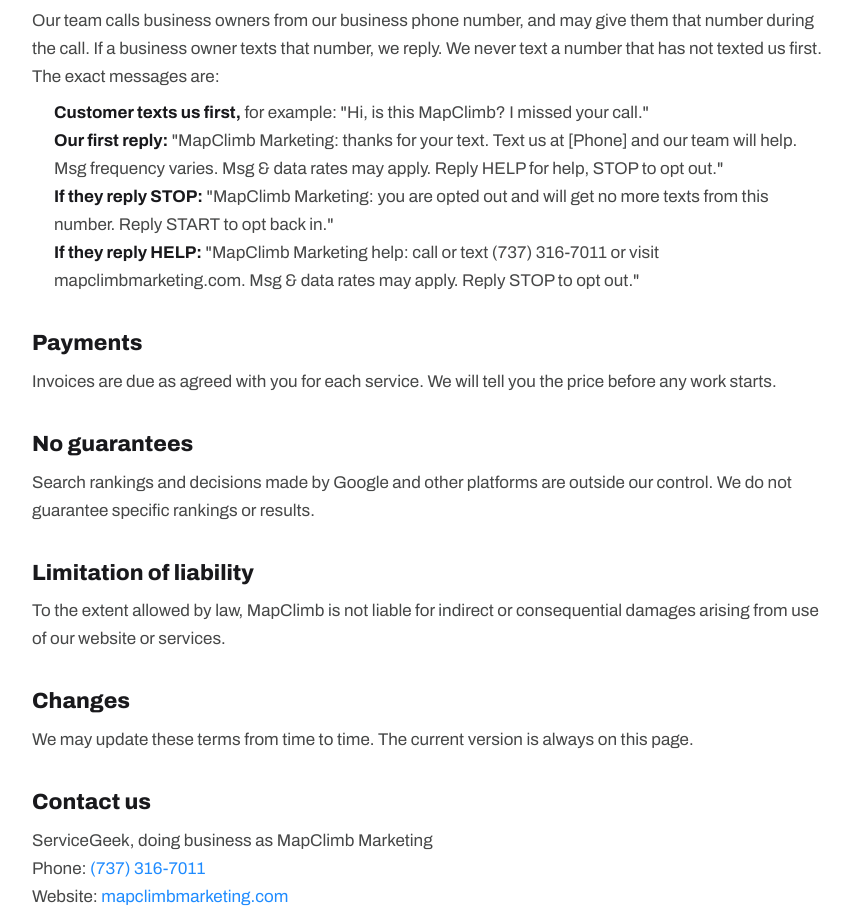
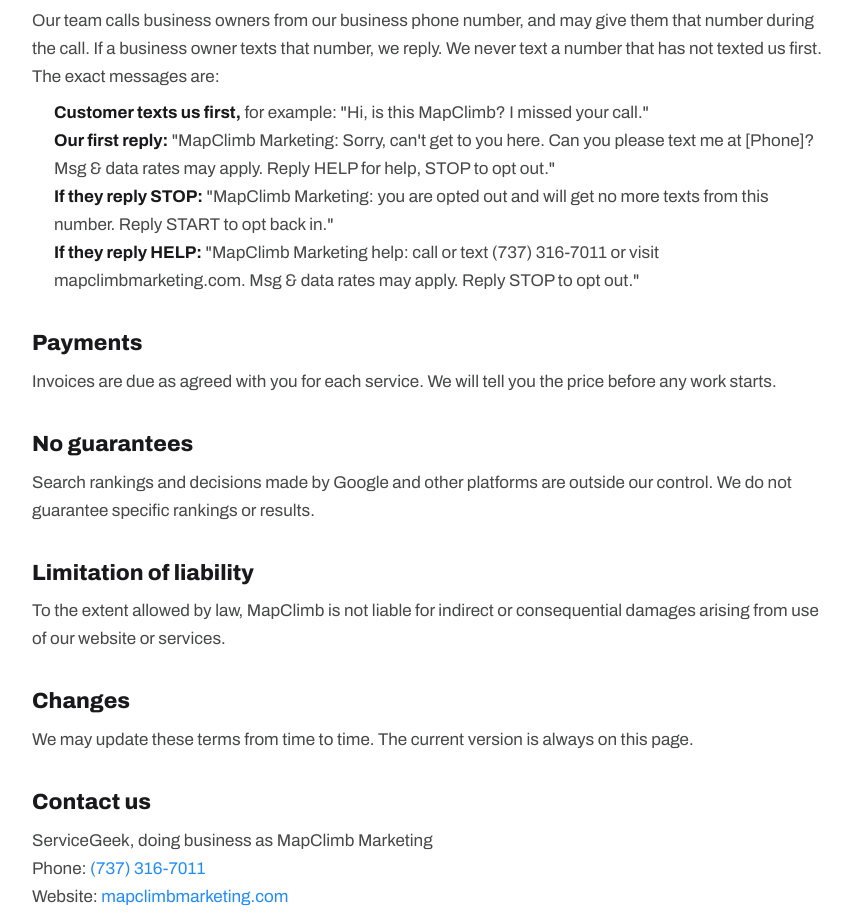
Before and after one commit to markalii201-dev/mapclimbmarketing.com, a plain HTML site: page terms.html in a window 1280 px wide. Shown: the part 962-1886 px from the top of the page, without its empty margins (210-1062 px from the left). Drawn offline with Linux system fonts and the light colour scheme; a web font is replaced by a local one.

Commit message:
Terms: first reply matches the dialer auto reply
Co-Authored-By: Claude Opus 5.5 <noreply@anthropic.com>

```diff
--- a/terms.html
+++ b/terms.html
@@ -576,7 +576,7 @@ html.mc-modal-open #wmc-root,html.mc-lock #wmc-root{display:none!important}
 <p>Our team calls business owners from our business phone number, and may give them that number during the call. If a business owner texts that number, we reply. We never text a number that has not texted us first. The exact messages are:</p>
 <ul>
 <li><strong>Customer texts us first,</strong> for example: "Hi, is this MapClimb? I missed your call."</li>
-<li><strong>Our first reply:</strong> "MapClimb Marketing: thanks for your text. Text us at [Phone] and our team will help. Msg frequency varies. Msg &amp; data rates may apply. Reply HELP for help, STOP to opt out."</li>
+<li><strong>Our first reply:</strong> "MapClimb Marketing: Sorry, can&#39;t get to you here. Can you please text me at [Phone]? Msg &amp; data rates may apply. Reply HELP for help, STOP to opt out."</li>
 <li><strong>If they reply STOP:</strong> "MapClimb Marketing: you are opted out and will get no more texts from this number. Reply START to opt back in."</li>
 <li><strong>If they reply HELP:</strong> "MapClimb Marketing help: call or text (737) 316-7011 or visit mapclimbmarketing.com. Msg &amp; data rates may apply. Reply STOP to opt out."</li>
 </ul>
```
